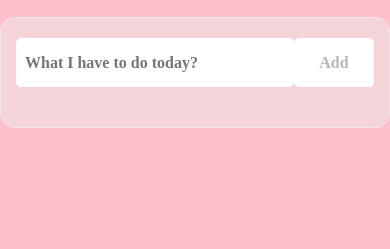
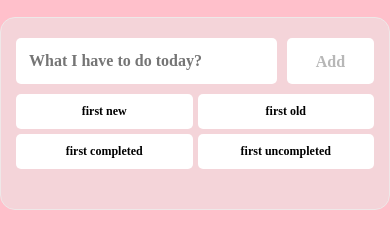
Before and after one commit to mashaloiko/to-do-list, a website built with Parcel: page src/index.html in a window 390 px wide. Shown: the part 161-410 px from the top of the page. Built offline with nearby package versions, Linux system fonts and the light colour scheme; no server answers; a web font is replaced by a local one.

Commit message:
fix: add fixed adaptive for mobile

```diff
--- a/src/index.html
+++ b/src/index.html
@@ -39,7 +39,6 @@
                 <input class="tasks__input" type="text" placeholder="What I have to do today?">
                 <button class="tasks__btn" disabled>Add</button>
             </div>
-            <button class="tasks__filter-mobile"></button>
             <div class="tasks__filter-buttons">
                 <button class="tasks__filter-btn" id="new">first new</button>
                 <button class="tasks__filter-btn" id="old">first old</button>
--- a/src/style/style.scss
+++ b/src/style/style.scss
@@ -153,33 +153,30 @@ body {
     &__wrap {
         width: 100%;
         margin-bottom: 20px;
-        display: flex;
-        justify-content: space-between;
+        display: grid;
+        grid-template-columns: 3fr 1fr;
+        grid-column-gap: 15px;
+        @media (max-width: 767px) {
+            margin-bottom: 10px;
+            grid-column-gap: 10px;
+        }
     }
     &__input {
-        width: 100%;
-        max-width: 500px;
-        padding: 10px;
+        padding: 13px;
         line-height: 20px;
         outline: none;
         font-family: 'Ibarra Real Nova', serif;
         font-weight: 600;
         font-size: 18px;
-        border: 1px solid rgb(255, 255, 255);
+        border: none;
         border-radius: 5px;
         @media (max-width: 767px) {
-            max-width: 350px;
             font-size: 16px;
-            padding: 8px;
         }
     }
     &__btn {
-        height: 100%;
-        width: 100%;
-        max-width: 190px;
-        width: 100%;
         line-height: 15px;
-        padding: 17px 0;
+        padding: 15px 0;
         background-color: rgb(255, 255, 255);
         border: none;
         border-radius: 5px;
@@ -195,26 +192,24 @@ body {
             background-color: rgb(203, 153, 153);
         }
         @media (max-width: 767px) {
-            max-width: 80px;
             font-size: 16px;
         }
     }
-    &__filter-mobile {
-        display: none;
-    }
     &__filter-buttons {
         margin-bottom: 30px;
-        display: flex;
-        justify-content: space-between;
-        align-items: center;
+        display: grid;
+        grid-template-columns: repeat(4, 1fr);
+        grid-column-gap: 10px;
         @media (max-width: 767px) {
-            display: none;
+            margin-bottom: 20px;
+            grid-template-columns: repeat(2, 1fr);
+            grid-column-gap: 5px;
+            grid-row-gap: 5px;
         }
     }
     &__filter-btn {
         height: 100%;
         width: 100%;
-        max-width: 165px;
         line-height: 15px;
         padding: 14px 0;
         background-color: rgb(255, 255, 255);
@@ -230,6 +225,10 @@ body {
         }
         &:active {
             background-color: rgb(203, 153, 153);
+        }
+        @media (max-width: 767px) {
+            padding: 10px 0;
+            font-size: 12px;
         }
     }
     &__list {
```
Also changed, not shown: src/media/filter.svg (deleted), src/style/style.css, 1 other file.
